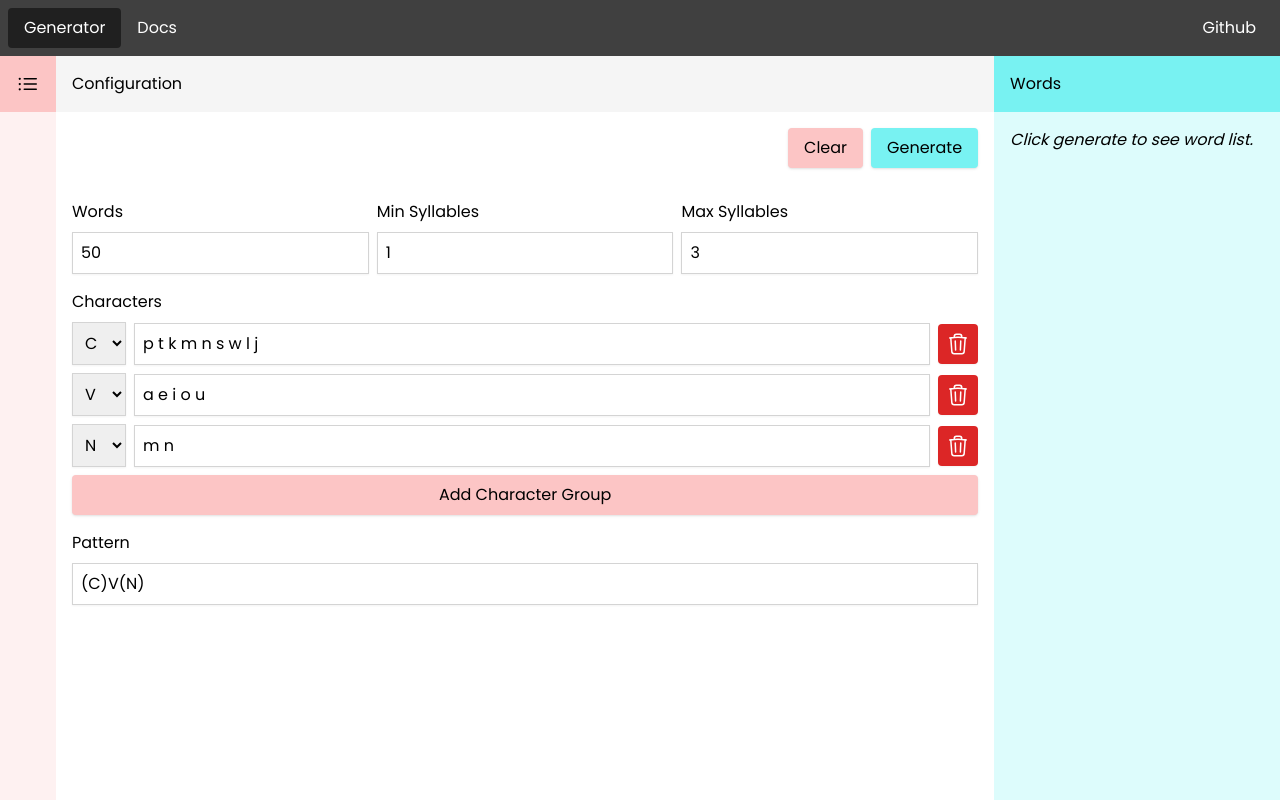
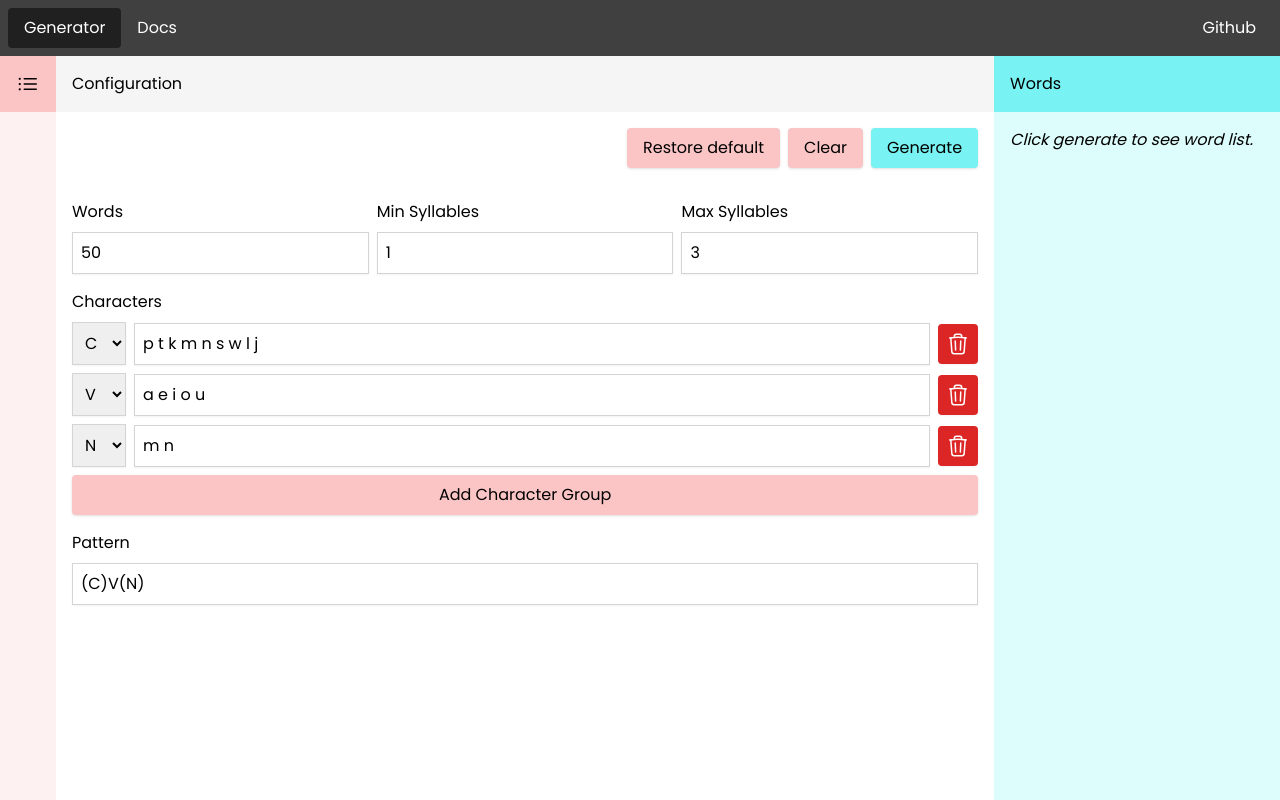
Before and after one commit to CollinBrennan/word-generator, a React (Vite) app: page / in a window 1280 px wide. Built offline with nearby package versions, Linux system fonts and the light colour scheme.

Commit message:
Added restore default button

```diff
--- a/src/components/Form.tsx
+++ b/src/components/Form.tsx
@@ -17,9 +17,7 @@ const clearedFormValues: Inputs = {
   syllablesMax: 3,
 }
 
-function Form({ setFormData }: any) {
-  const form = useForm<Inputs>({
-    defaultValues: {
+const defaultFormValues: Inputs = {
   characterGroups: [
     { label: 'C', characters: 'p t k m n s w l j' },
     { label: 'V', characters: 'a e i o u' },
@@ -29,7 +27,11 @@ function Form({ setFormData }: any) {
   numWords: 50,
   syllablesMin: 1,
   syllablesMax: 3,
-    },
+}
+
+function Form({ setFormData }: any) {
+  const form = useForm<Inputs>({
+    defaultValues: defaultFormValues,
   })
 
   const { register, control, handleSubmit, formState, reset } = form
@@ -42,15 +44,18 @@ function Form({ setFormData }: any) {
 
   const onSubmit: SubmitHandler<Inputs> = (data) => setFormData(data)
 
-  function handleClear() {
-    reset(clearedFormValues)
-  }
-
   return (
     <form className="flex flex-col" onSubmit={handleSubmit(onSubmit)}>
       <div className="flex justify-end pb-8 gap-2">
         <button
-          onClick={handleClear}
+          onClick={() => reset(defaultFormValues)}
+          type="button"
+          className="bg-secondary  px-4 py-2 rounded cursor-pointer shadow"
+        >
+          Restore default
+        </button>
+        <button
+          onClick={() => reset(clearedFormValues)}
           type="button"
           className="bg-secondary  px-4 py-2 rounded cursor-pointer shadow"
         >
```
Lines whose indentation alone changed are shown as unchanged.
